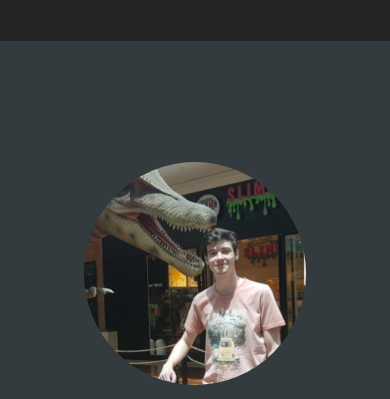
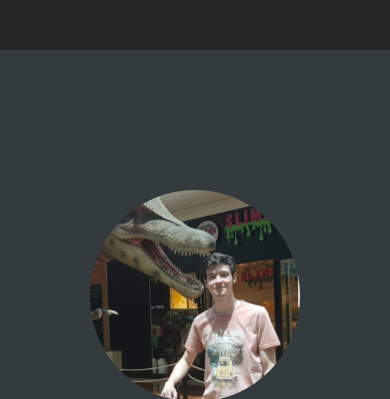
Before and after one commit to zthiagovalle/perfil, a plain HTML site: page index.html in a window 390 px wide. Shown: the part 119-518 px from the top of the page. Drawn offline with Linux system fonts and the light colour scheme.

Commit message:
Update style.css

```diff
--- a/css/style.css
+++ b/css/style.css
@@ -76,14 +76,14 @@ footer{
 @media(max-width: 768px){
 
     body{
-        height: 190vh;
+        height: 200vh;
         display: flex;
         flex-direction: column;
         justify-content: space-between;
     }
 
     img{
-        width: 95%;
+        width: 90%;
     }
 
     header{
```
